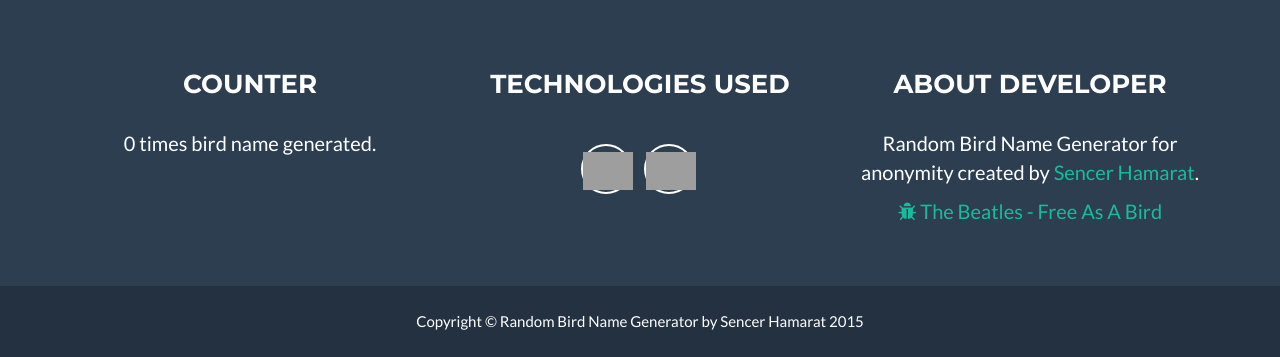
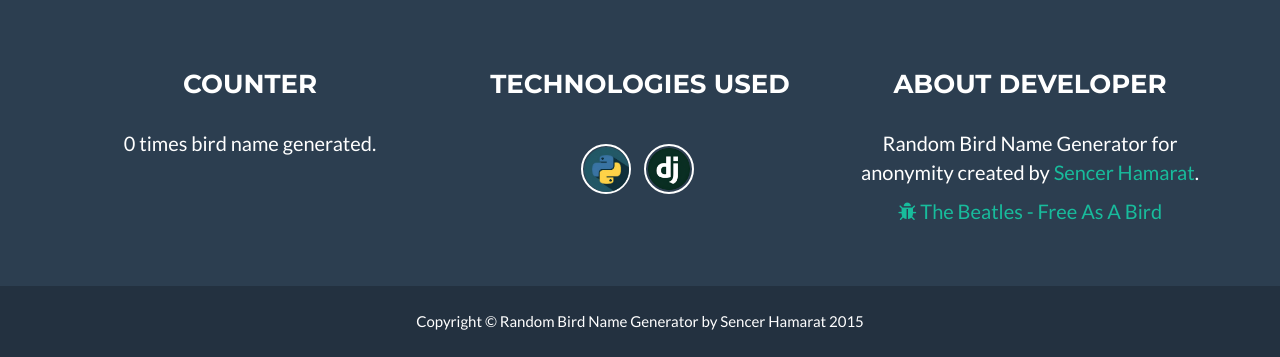
Before and after one commit to RecNes/RandomBirdNameGenerator, a Django app: page / in a window 1280 px wide. Shown: the part 1983-2340 px from the top of the page. Run offline with Django 3.2, Linux system fonts and the light colour scheme; data that the repository does not hold is empty; some libraries are stand-ins or nearby versions; grey boxes are pictures that could not be loaded.

Commit message:
Fix footer images

```diff
--- a/rbnbase/settings.py
+++ b/rbnbase/settings.py
@@ -152,9 +152,13 @@ STATICFILES_FINDERS = (
     'django.contrib.staticfiles.finders.AppDirectoriesFinder',
 )
 
-STATIC_ROOT = os.path.join(BASE_DIR, 'static')
+STATIC_ROOT = os.path.join(BASE_DIR, 'assets')
 
 STATIC_URL = '/static/'
+
+STATICFILES_DIRS = [
+    os.path.join(BASE_DIR, 'static'),
+]
 
 TEMPLATES = [
     {
--- a/templates/index.html
+++ b/templates/index.html
@@ -1,3 +1,5 @@
+{% load static %}
+
 <!DOCTYPE html>
 <html lang="en">
 <head>
@@ -194,10 +196,10 @@
                         <h3>Technologies Used</h3>
                         <ul class="list-inline">
                             <li>
-                                <a href="https://www.python.org" class="btn-social btn-outline"><img src="https://upload.wikimedia.org/wikipedia/commons/thumb/c/c3/Python-logo-notext.svg/200px-Python-logo-notext.svg.png" width=50 alt="python" /></a>
+                                <a href="https://www.python.org" class="btn-social btn-outline"><img src="{% static 'images/python.png' %}" width=45 alt="python" style="margin-top: -3px;"/></a>
                             </li>
                             <li>
-                                <a href="https://www.djangoproject.com" class="btn-social btn-outline"><img src="https://pbs.twimg.com/profile_images/544873453346500608/4aGjtNQv_400x400.png" width=50 alt="django" /></a>
+                                <a href="https://www.djangoproject.com" class="btn-social btn-outline"><img src="{% static 'images/django.png' %}" width=46 alt="django" style="margin-top: -3px;" /></a>
                             </li>
                         </ul>
                     </div>
```
Also changed, not shown: static/images/django.png (added), static/images/python.jpg (added), static/images/python.png (added), 1 other file.
